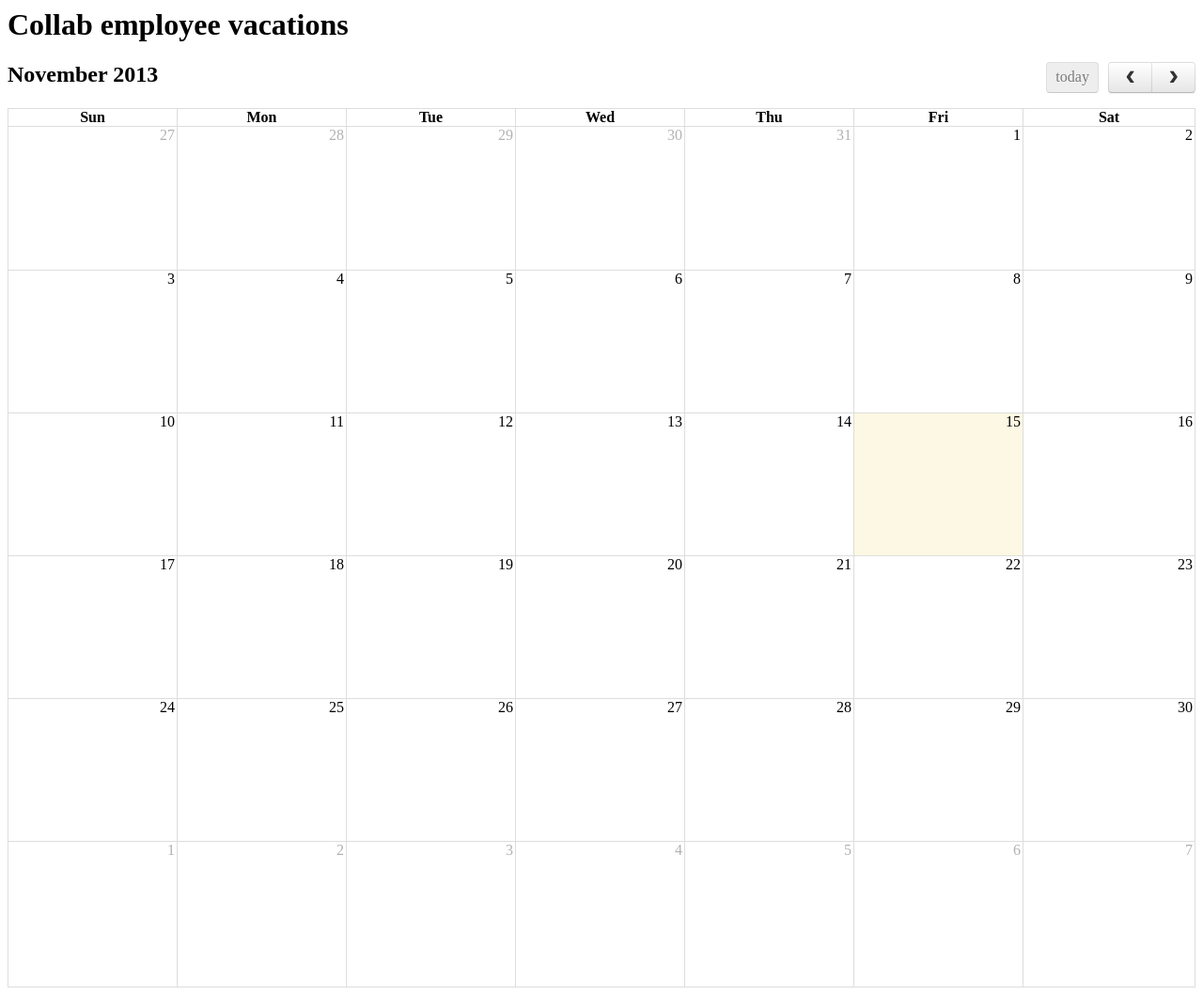
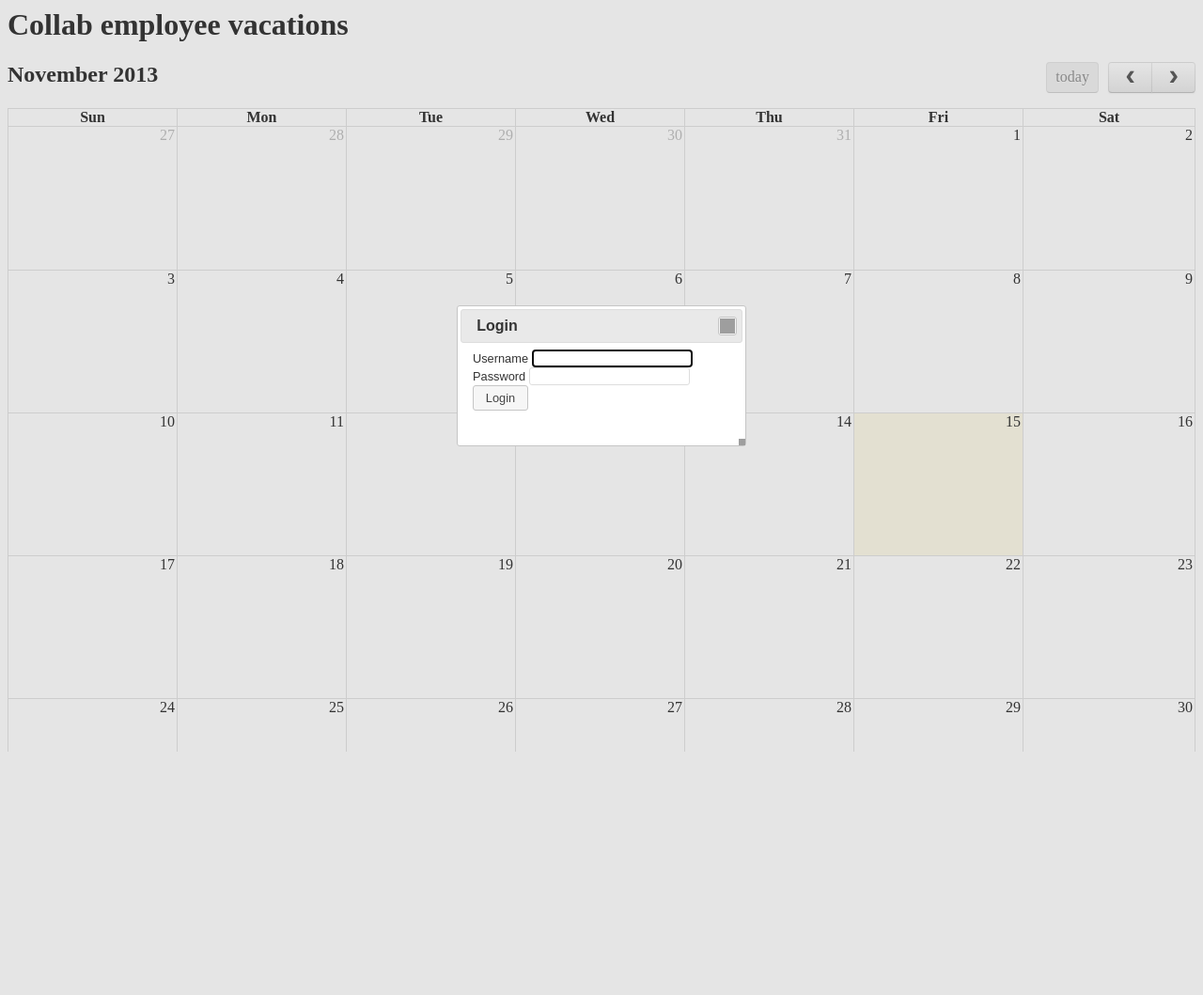
Before and after one commit to goncalopp/vacation_scheduler, a Flask app: page / in a window 1280 px wide. Shown: the whole page at 94% size. After the commit the page ends 800 px from the top, so only its background shows below. Run offline with Flask 2, Linux system fonts and the light colour scheme; data that the repository does not hold is empty; parts of the project's set-up code (start-up, migrations or seed data) failed here and were passed over; some libraries are stand-ins or nearby versions; grey boxes are pictures that could not be loaded.

Commit message:
simple login dialog

```diff
--- a/init_db.py
+++ b/init_db.py
@@ -1,5 +1,5 @@
 from datetime import date
-from vacation_scheduler import db, Vacation
+from vacation_scheduler import db, Vacation, User
 
 
 db.create_all()
@@ -12,4 +12,6 @@ for d in dates:
     v=Vacation(d)
     db.session.add(v)
 
+db.session.add( User("user","pass") )
+
 db.session.commit()
--- a/requirements.txt
+++ b/requirements.txt
@@ -1,4 +1,5 @@
 Flask==0.10.1
+Flask-Login==0.2.7
 Flask-SQLAlchemy==1.0
 Flask-WTF==0.9.3
 Jinja2==2.7.1
--- /dev/null
+++ b/static/site_style.css
@@ -0,0 +1,7 @@
+.mydialog {
+    font-size: 80%;
+    }
+
+.validationerrors {
+    color: red
+    }
--- /dev/null
+++ b/templates/_formhelpers.html
@@ -0,0 +1,11 @@
+{% macro render_field(field) %}
+  {{ field.label }}
+  {{ field(class="text ui-widget-content ui-corner-all", **kwargs) }}
+  {% if field.errors %}
+    <ul class=errors>
+    {% for error in field.errors %}
+      <li>{{ error }}</li>
+    {% endfor %}
+    </ul>
+  {% endif %}
+{% endmacro %}
--- a/templates/index.html
+++ b/templates/index.html
@@ -4,6 +4,11 @@
     <link rel='stylesheet' type='text/css' href='static/fullcalendar/fullcalendar.css' />
     <script src="http://code.jquery.com/jquery-1.9.1.min.js"></script>
     <script type='text/javascript' src='static/fullcalendar/fullcalendar.js'></script>
+
+    <link rel="stylesheet" href="http://code.jquery.com/ui/1.10.3/themes/smoothness/jquery-ui.min.css" />
+    <link rel="stylesheet" href="static/site_style.css" />
+    <script src="http://code.jquery.com/ui/1.10.3/jquery-ui.min.js"></script>
+
 
     <script>
         function custom_post(url, data, other_options)
@@ -46,6 +51,7 @@
         $(document).ready(
             function()
                 {
+                show_login_dialog()
                 $('#calendar').fullCalendar(
                     {
                     dayClick: click_day,
@@ -59,5 +65,6 @@
 <body>
     <h1>Collab employee vacations</h1>
     <div id='calendar'></div>
+    {% include 'login-dialog.html' %}
 </body>
 </html>
--- /dev/null
+++ b/templates/login-dialog.html
@@ -0,0 +1,53 @@
+{% from "_formhelpers.html" import render_field %}
+
+<script>
+function show_login_dialog()
+    {
+    $( "#login-button" ).button()
+    $( "#login-dialog" ).dialog({modal: true});
+    $( "#{{login_form.password.id}}").keyup(
+        function(event)
+            {
+            if(event.keyCode == 13)
+                {
+                $("#login-button").click();
+                }
+            }
+        );
+    $( "#login-button").click( post_login )
+    }
+
+function post_login()
+    {
+    var username = $( "#{{login_form.username.id}}" )[0].value
+    var password = $( "#{{login_form.password.id}}" )[0].value
+    options={
+        error: function(request)
+            {
+            tips = $( "#login-errors" );
+            tips.text(request.responseText)
+            },
+        success: function(request)
+            {
+            tips = $( "#login-errors" );
+            tips.text()
+            location.reload()
+            }
+        }
+    custom_post('login', {username:username, password:password}, options)
+    }
+
+</script>
+
+
+
+<div id="login-dialog" title="Login" class="mydialog">
+    <div id="login-dialog-content" class="ui-dialog-contentz">
+        <form method=post action="/login">
+            {{ render_field(login_form.username) }}
+            {{ render_field(login_form.password) }}
+            <input id="login-button" type=button value="Login"/>
+        </form>
+        <p class="validationerrors" id="login-errors"></p>
+    </div>
+</div>
--- a/vacation_scheduler.py
+++ b/vacation_scheduler.py
@@ -1,10 +1,12 @@
 from flask import Flask, request, render_template
 from flask.ext.sqlalchemy import SQLAlchemy
+from flask.ext.login import LoginManager, login_user, current_user
+
 import flask_wtf
 from flask_wtf import Form
 import wtforms
 from wtforms.validators import ValidationError, required
-from wtforms.fields import TextField
+from wtforms.fields import TextField, PasswordField
 import datetime
 import json
 
@@ -18,9 +20,18 @@ app.config['SECRET_KEY'] = 'LTjzysF0RfSPmmBd'
 db = SQLAlchemy(app)
 
 csrf=flask_wtf.csrf.CsrfProtect(app)
+
+login_manager = LoginManager()
+login_manager.init_app(app)
+
 @csrf.error_handler
 def csrf_error(reason):
     return "Bad CSRF token: "+reason, 400
+
+@login_manager.user_loader
+def load_user(userid):
+    return User.query.get(userid)
+
 
 class NewVacationForm(Form):
     def validate_date(form, date_field):
@@ -29,6 +40,11 @@ class NewVacationForm(Form):
         except ValueError:
             raise ValidationError('Bad date format')
     date = TextField('date', [required(message="date missing"), validate_date])
+
+class LoginForm(Form):
+    username = TextField('Username', [required(message="No username provided"), wtforms.validators.Length(max=30)])
+    password = PasswordField('Password', [required(message="No password provided"), wtforms.validators.Length(max=30)])
+
 
 class Vacation(db.Model):
     id = db.Column(db.Integer, primary_key=True)
@@ -45,9 +61,29 @@ def vacations_to_json(vacations):
         return {"start":vacation.date.strftime(DATE_FORMAT), "title": "my event"}
     return json.dumps(map(craft_dict, vacations))
 
+class User(db.Model):
+    username= db.Column(db.String(30), primary_key=True)
+    password= db.Column(db.String(30))
+
+    def __init__(self, username, password):
+        self.username= username
+        self.password= password
+
+    def is_anonymous(self):     #flask-login
+        return False
+
+    def is_authenticated(self): #flask-login
+        return True
+
+    def is_active(self):        #flask-login
+        return True
+
+    def get_id(self):           #flask-login
+        return unicode(self.username)
+
 @app.route('/')
 def index():
-    return render_template('index.html')
+    return render_template('index.html', login_form=LoginForm())
 
 @app.route('/events', methods=['GET','POST'])
 def events():
@@ -65,7 +101,26 @@ def events():
         return form_errors_as_text(form),400
 
 def form_errors_as_text( form ):
-    return ",".join([",".join(x) for x in form.errors.values()])
+    return ", ".join([", ".join(x) for x in form.errors.values()])
+
+@app.route('/login', methods=['GET','POST'])
+def login():
+    if request.method=='GET':
+        return render_template('login.html')
+    else:
+        form= LoginForm()
+        print "LOGIN",form.username, form.password
+        if form.validate():
+            user= User.query.get(form.username.data)
+            if user is None:
+                return "No such user", 404
+            if user.password!=form.password.data:
+                return "Bad password", 400
+            login_user(user)
+            return ""
+        return form_errors_as_text(form),400
+
+
 
 
 
```
